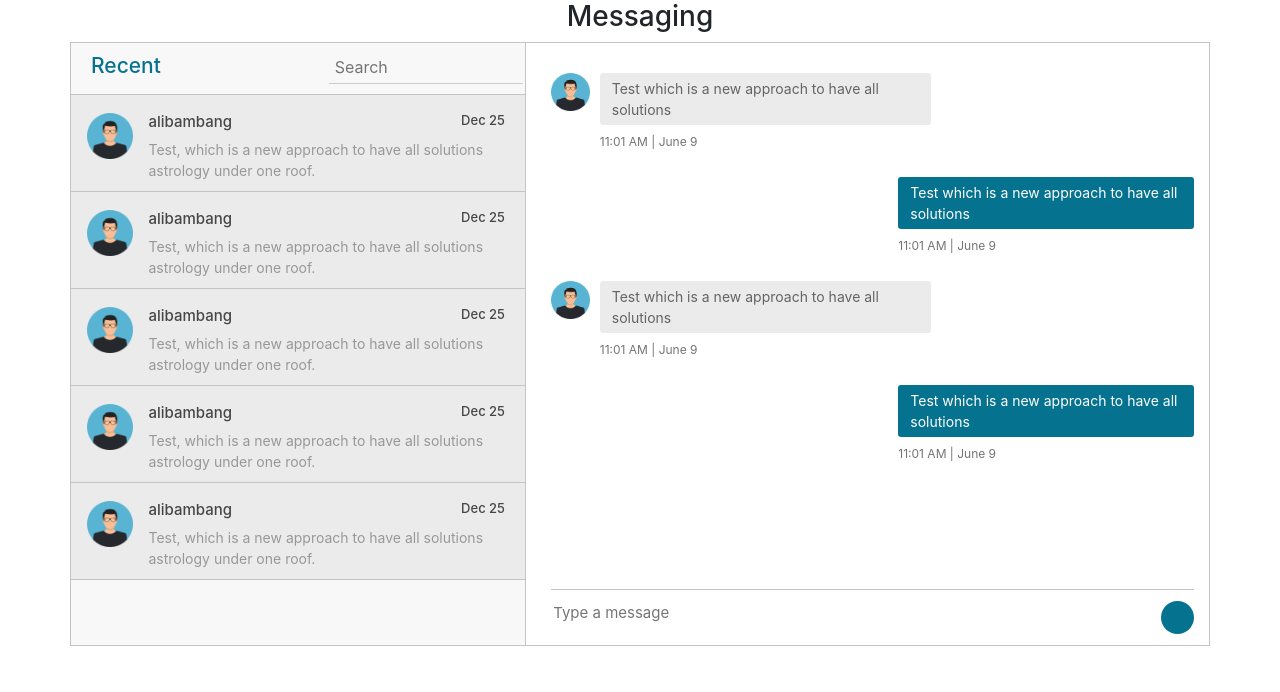
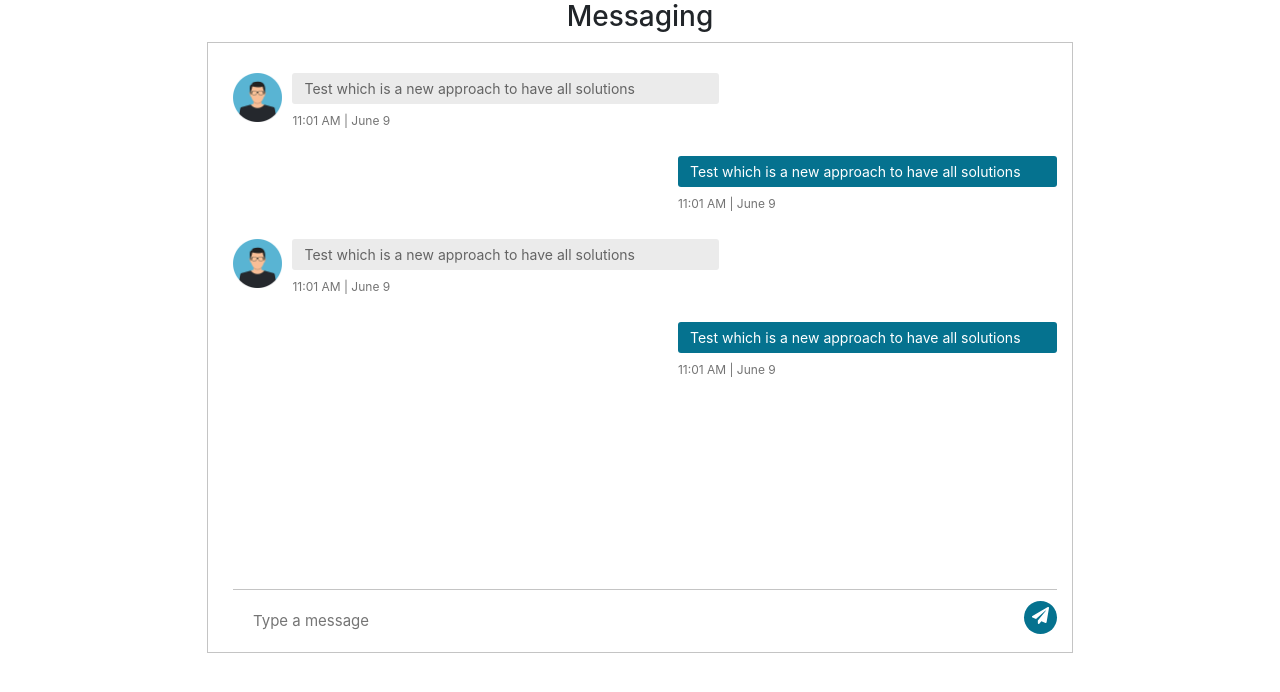
Before and after one commit to mfirmansyahidris/SimpleRealtimeChat, a React (Create React App) app in the folder web/simple-realtime-chat/: page / in a window 1280 px wide. Shown: the top 692 px of the page. Built offline with nearby package versions, Linux system fonts and the light colour scheme.

Commit message:
web: add awesome font and expand more

```diff
--- a/web/simple-realtime-chat/package.json
+++ b/web/simple-realtime-chat/package.json
@@ -3,10 +3,14 @@
   "version": "0.1.0",
   "private": true,
   "dependencies": {
+    "@fortawesome/fontawesome-svg-core": "^1.2.27",
+    "@fortawesome/free-solid-svg-icons": "^5.12.1",
+    "@fortawesome/react-fontawesome": "^0.1.8",
     "@testing-library/jest-dom": "^4.2.4",
     "@testing-library/react": "^9.4.0",
     "@testing-library/user-event": "^7.2.1",
     "bootstrap": "^4.4.1",
+    "jquery": "^3.4.1",
     "react": "^16.12.0",
     "react-bootstrap": "^1.0.0-beta.16",
     "react-dom": "^16.12.0",
--- a/web/simple-realtime-chat/src/App.css
+++ b/web/simple-realtime-chat/src/App.css
@@ -1,4 +1,8 @@
-.container{max-width:1170px; margin:auto;}
+.container{
+  width: 70%;
+  max-width:1170px;
+  margin:auto;
+}
 img{ max-width:100%;}
 .inbox_people {
   background: #f8f8f8 none repeat scroll 0 0;
@@ -89,7 +93,7 @@ img{ max-width:100%;}
 .mesgs {
   float: left;
   padding: 30px 15px 0 25px;
-  width: 60%;
+  width: 100%;
 }
 
  .sent_msg p {
@@ -111,6 +115,7 @@ img{ max-width:100%;}
   color: #4c4c4c;
   font-size: 15px;
   min-height: 48px;
+  padding: 20px;
   width: 100%;
 }
 
--- a/web/simple-realtime-chat/src/App.js
+++ b/web/simple-realtime-chat/src/App.js
@@ -1,8 +1,10 @@
 import React from 'react';
 import 'bootstrap/dist/css/bootstrap.min.css'
+import 'bootstrap/dist/js/bootstrap'
 import './App.css'
-import RoomsContainer from './containers/rooms/RoomsContainer';
 import ChatsContainer from './containers/chats/ChatsContainer';
+import { FontAwesomeIcon } from '@fortawesome/react-fontawesome'
+import { faPaperPlane } from '@fortawesome/free-solid-svg-icons'
 
 function App() {
   return (
@@ -11,10 +13,17 @@ function App() {
         <h3 className="text-center">Messaging</h3>
         <div className="messaging">
           <div className="inbox_msg">
-            <RoomsContainer />
+            <div className="mesgs">
 
-            <ChatsContainer />
+              <ChatsContainer />
 
+              <div className="type_msg">
+                <div className="input_msg_write">
+                  <input type="text" class="write_msg" placeholder="Type a message" />
+                  <button className="msg_send_btn" type="button"><FontAwesomeIcon icon={faPaperPlane}/></button>
+                </div>
+              </div>
+            </div>
 
           </div>
         </div>
--- a/web/simple-realtime-chat/src/containers/chats/ChatsContainer.jsx
+++ b/web/simple-realtime-chat/src/containers/chats/ChatsContainer.jsx
@@ -5,7 +5,6 @@ import ChatOutgoingComponent from "../../components/chats/ChatOutgoingComponent"
 class ChatsContainer extends Component{
     render(){
         return(
-            <div className="mesgs">
           <div className="msg_history">
 
             <ChatIncomingComponent />
@@ -17,14 +16,6 @@ class ChatsContainer extends Component{
             <ChatOutgoingComponent />
 
           </div>
-
-              <div className="type_msg">
-                <div className="input_msg_write">
-                  <input type="text" class="write_msg" placeholder="Type a message" />
-                  <button class="msg_send_btn" type="button"><i class="fa fa-paper-plane-o" aria-hidden="true"></i></button>
-                </div>
-              </div>
-            </div>
         )
     }
 }
```
Also changed, not shown: 1 other file (tests, documents, lock files or other folders). Lines whose indentation alone changed are shown as unchanged.
